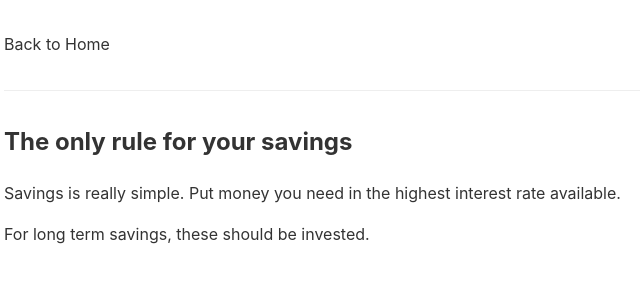
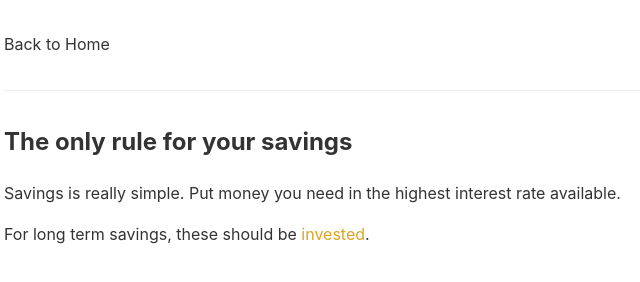
Before and after one commit to alexanders1000/blog, a plain HTML site: page savings1.html in a window 1280 px wide. Shown: the full height of the page, 236-876 px from the left. Drawn offline with Linux system fonts and the light colour scheme.

Commit message:
Update styles.css

```diff
--- a/styles.css
+++ b/styles.css
@@ -64,7 +64,7 @@ h1, h2, h3 {
 /* adding formatting for css code */
 a {
   text-decoration: none;
-  color: #333;
+  color: #DAA520;
 }
 
 a:hover {
```
